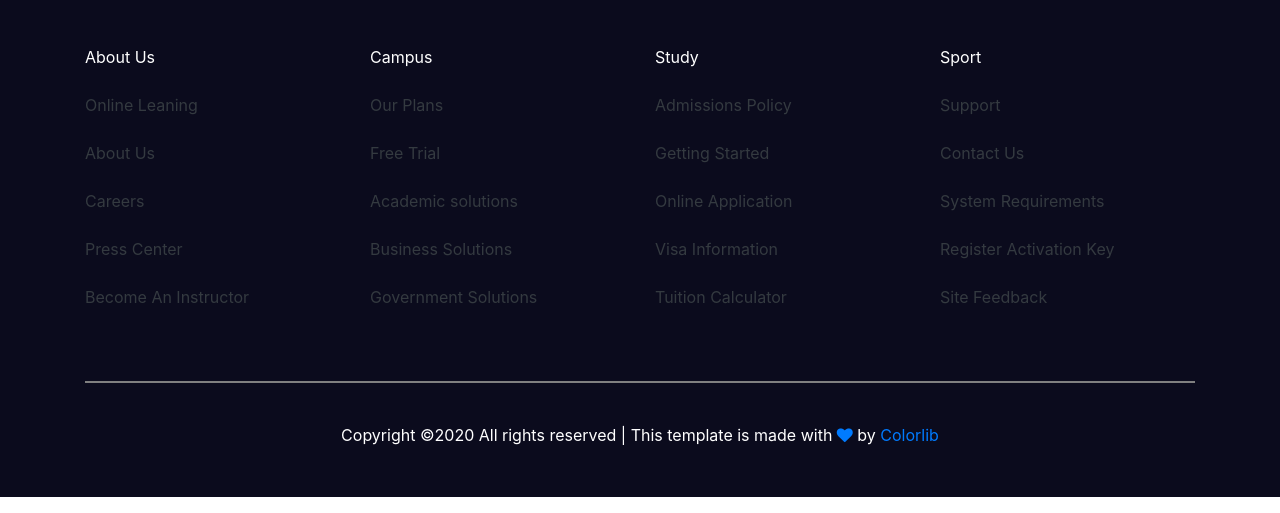
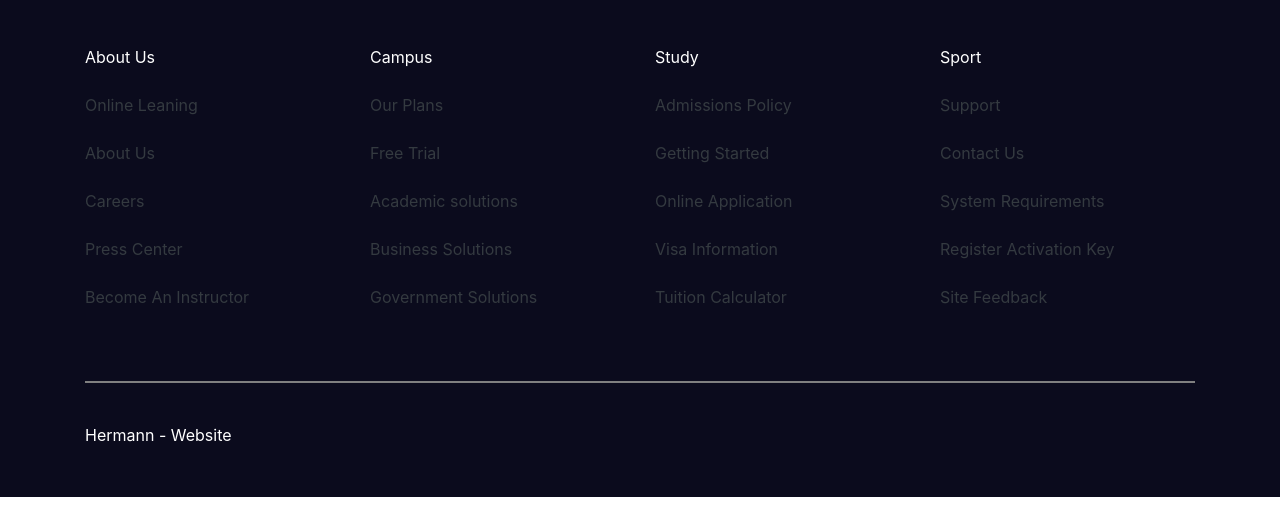
Before and after one commit to Hermann-237/bootstrap2, a website: page index.html in a window 1280 px wide. Shown: the part 3614-4127 px from the top of the page. Drawn offline with nearby package versions, Linux system fonts and the light colour scheme.

Commit message:
Update index.html

```diff
--- a/index.html
+++ b/index.html
@@ -428,7 +428,7 @@
 
       </div>
       <div class="line"></div>
-      <p class="text-center">Copyright ©2020 All rights reserved | This template is made with <i class="fa fa-heart text-primary"></i> by <a href="#">Colorlib</a></p>
+        <p> Hermann - Website </p>
     </div>
 
 </div>
```
